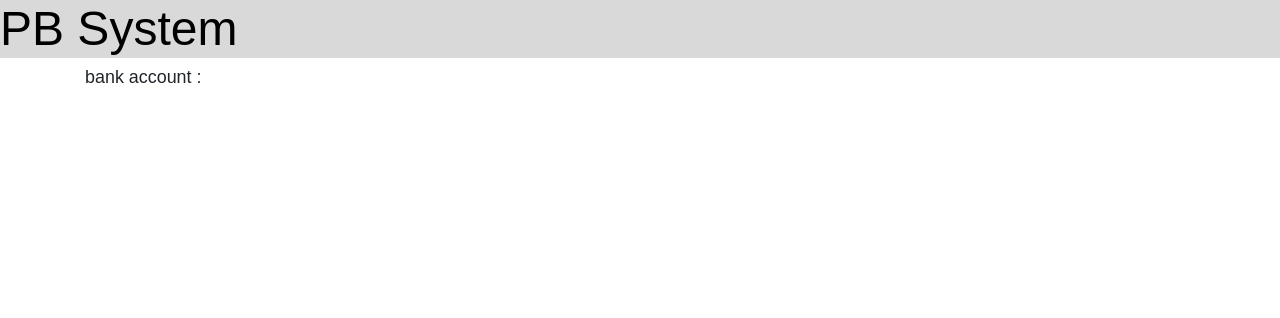
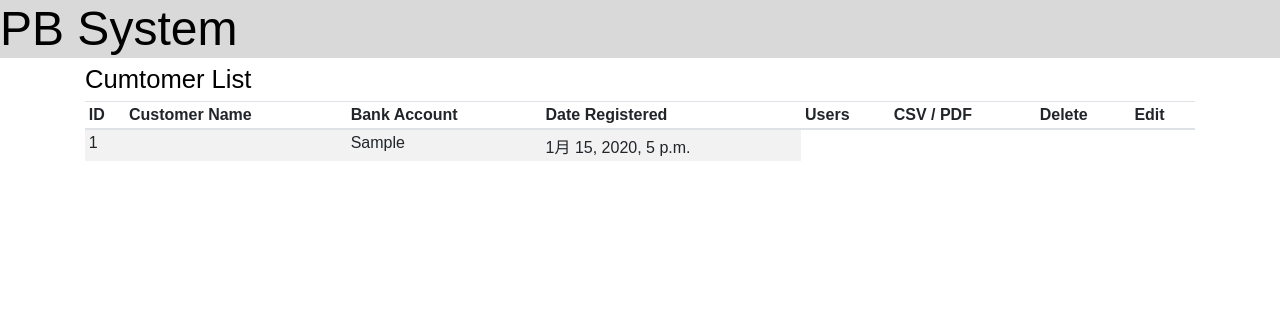
Before and after one commit to bichanna/django-PB, a Django app: page / in a window 1280 px wide. Shown: the top 318 px of the page. Run offline with Django 3.2, Linux system fonts and the light colour scheme; tables that the repository leaves empty hold one stand-in row (values such as "Sample post"); some libraries are stand-ins or nearby versions.

Commit message:
Edited second

```diff
--- a/PB/settings.py
+++ b/PB/settings.py
@@ -113,7 +113,7 @@ AUTH_PASSWORD_VALIDATORS = [
 # Internationalization
 # https://docs.djangoproject.com/en/3.0/topics/i18n/
 
-LANGUAGE_CODE = 'ja'
+LANGUAGE_CODE = 'ja'   # vi = Vietnamese
 
 TIME_ZONE = 'Asia/Ho_Chi_Minh'
 
--- a/PBSystem/models.py
+++ b/PBSystem/models.py
@@ -115,11 +115,6 @@ class BankAccountData(models.Model):
 	bank_address = models.TextField()
 	banker_1 = models.CharField(blank=False,null=False,max_length=200)
 	banker_2 = models.CharField(blank=True,null=True,max_length=200)
-	reg_date = models.DateTimeField(blank=True,null=True,)
+	reg_date = models.DateTimeField(default=timezone.now)
 	bank_account = models.CharField(max_length=200)
 	bank_account_holder = models.CharField(max_length=200)
-
-
-	def reg_date(self):
-		self.reg_date = timezone.now()
-		self.save
--- a/PBSystem/static/css/bank_account_data_list.css
+++ b/PBSystem/static/css/bank_account_data_list.css
@@ -23,3 +23,9 @@ body {
 	font-size: 36pt;
 	text-decoration: none;
 }
+
+.header h2, .header h2 a, .header h2 a:visited, .header h2 a:active {
+	color: #000000;
+	font-size: 23pt;
+	text-decoration: none;
+}
--- a/PBSystem/templates/PBSystem/bank_account_data_list.html
+++ b/PBSystem/templates/PBSystem/bank_account_data_list.html
@@ -1,21 +1,31 @@
-{% load static %}
-<html>
-	<head>
-		<link rel="stylesheet" href="https://stackpath.bootstrapcdn.com/bootstrap/4.4.1/css/bootstrap.min.css">
-		<link rel="stylesheet" href="{% static 'css/bank_account_data_list.css'%}">
-	</head>
+{% extends "PBSystem/base.html" %}
 
-	<body>
-		<div class="header">
-			<h1><a href="/">PB System</a></h1>
-		</div>
-
-		<div class="content container">
+{% block content %}
+	<div class="table-responsive">
+		<table class="table table-striped table-sm">
+			<thead>
+				<tr>
+					<th>ID</th>
+					<th>Customer Name</th>
+					<th>Bank Account</th>
+					<th>Date Registered</th>
+					<th>Users</th><!--ユーザーの名前-->
+					<th>CSV / PDF</th><!--CSVかPDF出力-->
+					<th>Delete</th>
+					<!-- IncompleteとCompleteは後で作る-->
+					<th>Edit</th>
+				</tr>
+			</thead>
 			{% for data in bankaccountdata_list %}
-			<div>
-				<p>bank account : {{data.bank_accounts}}</p>
-			</div>
-		{% endfor %}
-		</div>
-	</body>
-</html>
+				<tbody>
+					<tr>
+						<td>{{ data.id }}</td>
+						<td>{{ data.bank_accounts.customer.customer_name}}</td>
+						<td>{{ data.bank_account}}</td>
+						<td>{{ data.reg_date }}</td>
+					</tr>
+				</tbody>
+			{% endfor %}
+		</table>
+	</div>
+{% endblock %}
--- a/PBSystem/templates/PBSystem/base.html
+++ b/PBSystem/templates/PBSystem/base.html
@@ -0,0 +1,19 @@
+{% load static %}
+<html>
+	<head>
+		<link rel="stylesheet" href="https://stackpath.bootstrapcdn.com/bootstrap/4.4.1/css/bootstrap.min.css">
+		<link rel="stylesheet" href="{% static 'css/bank_account_data_list.css'%}">
+	</head>
+
+	<body>
+		<div class="header">
+			<h1><a href="/">PB System</a></h1>
+		</div>
+
+		<div class="content container">
+			<h2><a href="/">Cumtomer List</a></h2>
+			{% block content %}
+			{% endblock %}
+		</div>
+	</body>
+</html>
```
Also changed, not shown: PBSystem/templates/PBSystem/page.html (added, +33 -0 lines), PBSystem/migrations/0005_bankaccountdata_reg_date.py (added).
